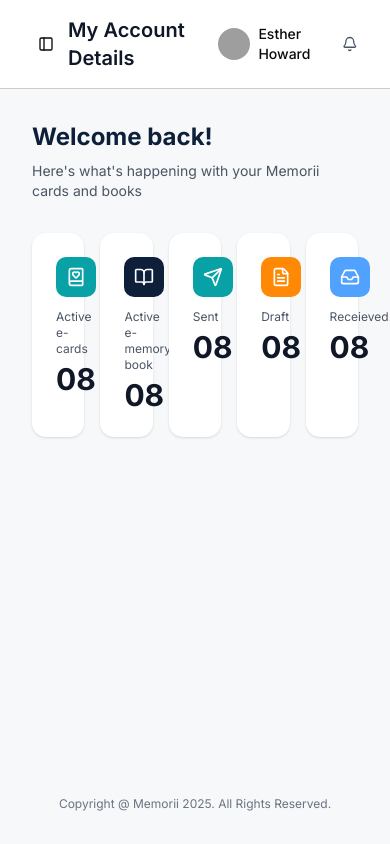
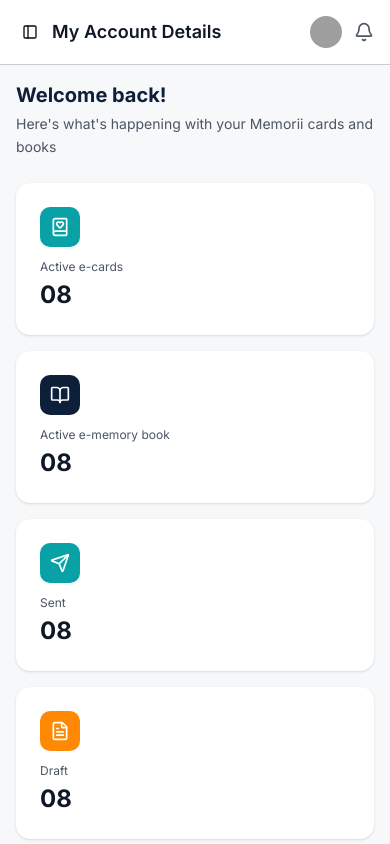
Before and after one commit to ArunRoy404/memorii-nextjs, a Next.js app: page /dashboard in a window 390 px wide. Shown: the top 844 px of the page. Built offline with nearby package versions, Linux system fonts and the light colour scheme; grey boxes are pictures that could not be loaded.

Commit message:
refactor: made layout responsive

```diff
--- a/src/app/dashboard/layout.jsx
+++ b/src/app/dashboard/layout.jsx
@@ -1,8 +1,7 @@
+import DashboardNavbar from '@/components/layout/dashboard/DashboardNavbar';
 import { DashboardSidebar } from '@/components/layout/dashboard/DashboardSidebar';
-import AvatarUser from '@/components/ui/AvatarUser';
-import { SidebarInset, SidebarProvider, SidebarTrigger } from '@/components/ui/sidebar';
+import { SidebarInset, SidebarProvider } from '@/components/ui/sidebar';
 import footerData from '@/data/footerData';
-import { Bell } from 'lucide-react';
 import React from 'react';
 
 const layout = ({ children }) => {
@@ -14,28 +13,12 @@ const layout = ({ children }) => {
                 <main
                     className='flex flex-col min-h-screen overflow-hidden'
                 >
-                    <header className="bg-white border-b px-8 py-4 flex gap-2 items-center">
-                        <SidebarTrigger />
-                        <div
-                            className='flex justify-between items-center w-full'
-                        >
-                            <h2 className="text-xl font-semibold text-gray-900">My Account Details</h2>
-                            <div className="flex items-center gap-4">
-                                <div className="flex items-center gap-2">
-                                    <AvatarUser src="/placeholder.jpg" alt="Esther Howard" />
-                                    <span className="text-sm font-medium">Esther Howard</span>
-                                </div>
-                                <Bell className="w-5 h-5 text-gray-600 cursor-pointer" />
-                            </div>
-                        </div>
-                    </header>
-
-
+                    <DashboardNavbar />
 
                     <div
                         className='flex-1 overflow-y-auto bg-dashboard-secondary'
                     >
-                        <div className='flex flex-col justify-between h-full p-8'>
+                        <div className='flex flex-col justify-between h-full p-4 md:p-8'>
                             {children}
 
                             {/* Footer */}
--- a/src/components/dashboardComponents/DashboardHeader.jsx
+++ b/src/components/dashboardComponents/DashboardHeader.jsx
@@ -1,10 +1,12 @@
-import React from 'react';
-
 const DashboardHeader = ({ title, description }) => {
     return (
-        <div className="mb-8">
-            <h3 className="text-2xl font-bold text-dashboard-primary mb-2">{title}</h3>
-            <p className="text-icon text-sm">{description}</p>
+        <div className="mb-6 md:mb-8">
+            <h3 className="text-xl md:text-2xl font-bold text-dashboard-primary mb-1 md:mb-2">
+                {title}
+            </h3>
+            <p className="text-icon text-sm leading-relaxed">
+                {description}
+            </p>
         </div>
     );
 };
--- a/src/components/dashboardComponents/DashboardStats.jsx
+++ b/src/components/dashboardComponents/DashboardStats.jsx
@@ -3,7 +3,12 @@ import dashboardStatData from '@/data/dashboardStatData';
 
 const DashboardStats = () => {
     return (
-        <div className="grid grid-cols-5 gap-4 mb-8">
+        /* Mobile: 1 column
+           Small tablets: 2 columns
+           Large tablets/Laptops: 3 columns
+           Desktop: 5 columns
+        */
+        <div className="grid grid-cols-1 sm:grid-cols-2 lg:grid-cols-3 xl:grid-cols-5 gap-4 mb-8">
             {dashboardStatData.map((stat, index) => (
                 <Card key={index} className="border-0 shadow-sm p-0!">
                     <CardContent className="p-6">
@@ -11,7 +16,8 @@ const DashboardStats = () => {
                             <stat.icon className={`w-5 h-5 text-white`} />
                         </div>
                         <p className="text-xs text-gray-600 mb-1">{stat.label}</p>
-                        <p className="text-3xl font-bold text-gray-900">{stat.count}</p>
+                        {/* Slightly smaller text on mobile (text-2xl) so it doesn't overflow */}
+                        <p className="text-2xl md:text-3xl font-bold text-gray-900">{stat.count}</p>
                     </CardContent>
                 </Card>
             ))}
--- /dev/null
+++ b/src/components/layout/dashboard/DashboardNavbar.jsx
@@ -0,0 +1,31 @@
+import AvatarUser from '@/components/ui/AvatarUser';
+import { SidebarTrigger } from '@/components/ui/sidebar';
+import { Bell } from 'lucide-react';
+
+const DashboardNavbar = () => {
+    return (
+        // Changed px-8 to px-4 on mobile, sm:px-8 on larger screens
+        <header className="bg-white border-b px-4 sm:px-8 py-4 flex gap-2 items-center">
+            <SidebarTrigger />
+            <div className='flex justify-between items-center w-full'>
+                {/* text-lg on mobile, text-xl on desktop to save space */}
+                <h2 className="text-lg sm:text-xl font-semibold text-gray-900 truncate mr-2">
+                    My Account Details
+                </h2>
+
+                <div className="flex items-center gap-3 sm:gap-4 shrink-0">
+                    <div className="flex items-center gap-2">
+                        <AvatarUser src="/placeholder.jpg" alt="Esther Howard" />
+                        {/* Hidden on small screens, shown on sm (640px) and up */}
+                        <span className="hidden sm:block text-sm font-medium whitespace-nowrap">
+                            Esther Howard
+                        </span>
+                    </div>
+                    <Bell className="w-5 h-5 text-gray-600 cursor-pointer" />
+                </div>
+            </div>
+        </header>
+    );
+};
+
+export default DashboardNavbar;
```
